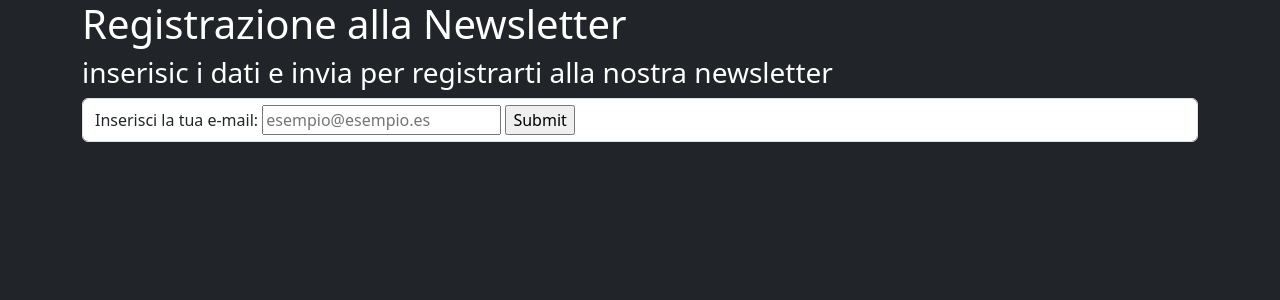
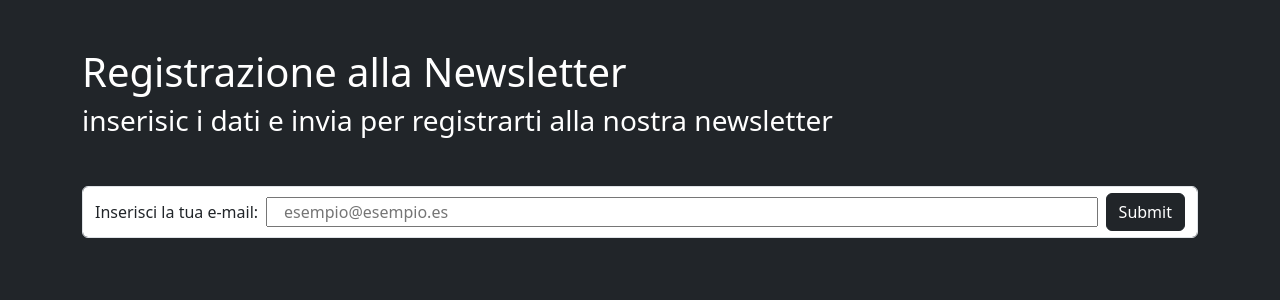
Before and after one commit to fabrizio-scorza/php-iscrizione-newsletter, a PHP site: page / in a window 1280 px wide. Shown: the top 300 px of the page. Run offline with PHP 8.4, Linux system fonts and the light colour scheme.

Commit message:
fix some bootstrap class

```diff
--- a/index.php
+++ b/index.php
@@ -29,14 +29,14 @@ if ($email == !null) {
 
 <body class="bg-dark">
     <div class="container">
-        <div class="text-white">
+        <div class="text-white my-5">
             <h1>Registrazione alla Newsletter</h1>
             <h3>inserisic i dati e invia per registrarti alla nostra newsletter</h3>
         </div>
-        <form action="" method="POST" class="form-control">
+        <form action="" method="POST" class="form-control d-flex align-items-center gap-2">
             <label for="email">Inserisci la tua e-mail: </label>
-            <input type="email" name="email" id="email" placeholder="esempio@esempio.es">
-            <input type="submit">
+            <input type="email" name="email" id="email" placeholder="esempio@esempio.es" class="px-3 flex-grow-1">
+            <input type="submit" class="btn btn-dark">
         </form>
     </div>
 </body>
```
